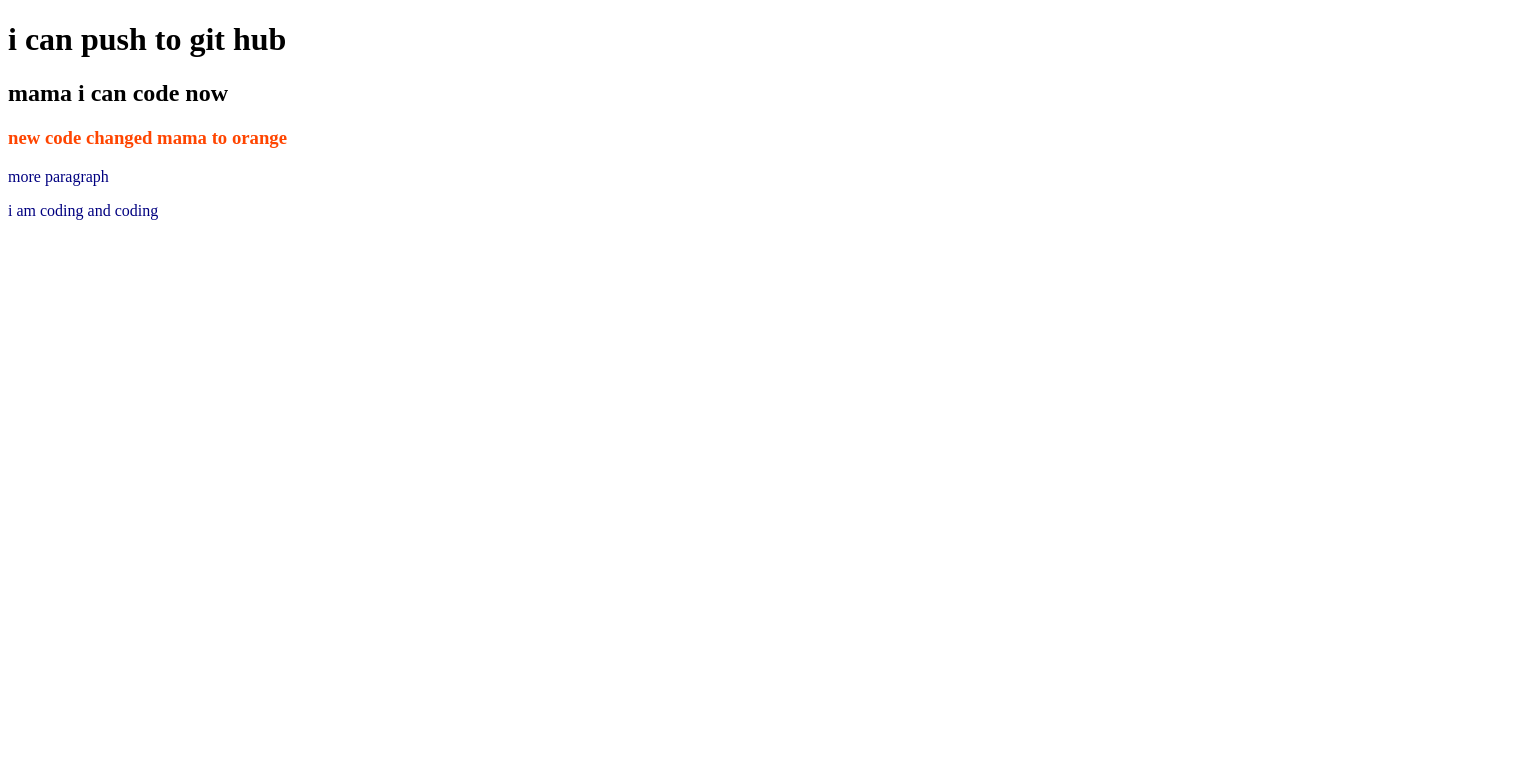
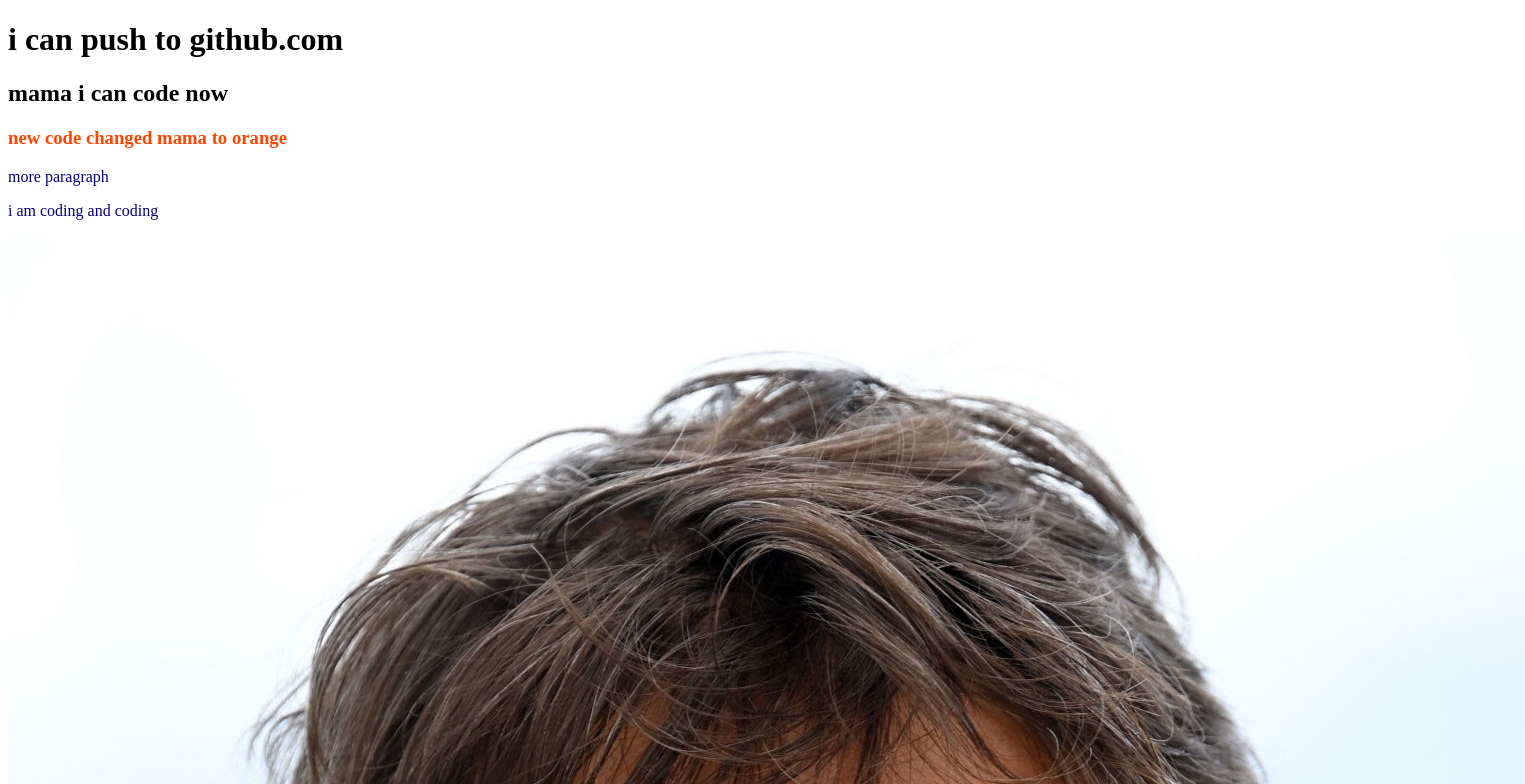
Before and after one commit to Mdmehedihasankhadija/mehedi4-repo, a plain HTML site: page index.html in a window 1280 px wide. Shown: the top 784 px of the page, 1525 px wide, since content can reach past the window. Drawn offline with Linux system fonts and the light colour scheme.

Commit message:
image added

```diff
--- a/index.html
+++ b/index.html
@@ -8,10 +8,12 @@
     <link rel="stylesheet" href="style.css">
 </head>
 <body>
-    <h1>i can push to git hub</h1>
+    <h1>i can push to github.com</h1>
     <h2>mama i can code now</h2>
     <h3>new code changed mama to orange</h3>
     <p>more paragraph</p>
     <p>i am coding and coding</p>
+    <img src="tomcruise.jfif" alt="">
+    <img src="images.jpg" alt="">
 </body>
 </html>
```
Also changed, not shown: images (1).jfif (added), images.jpg (added), tomcruise.jfif (added).
